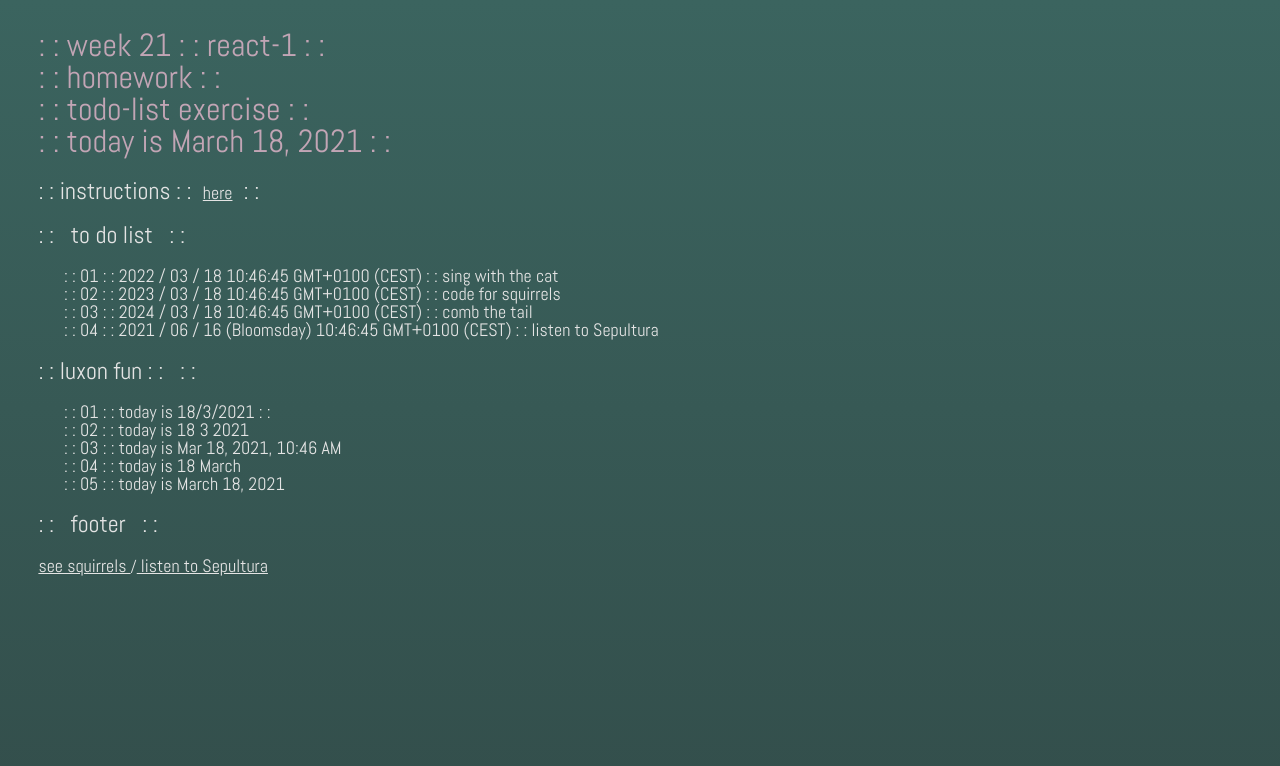
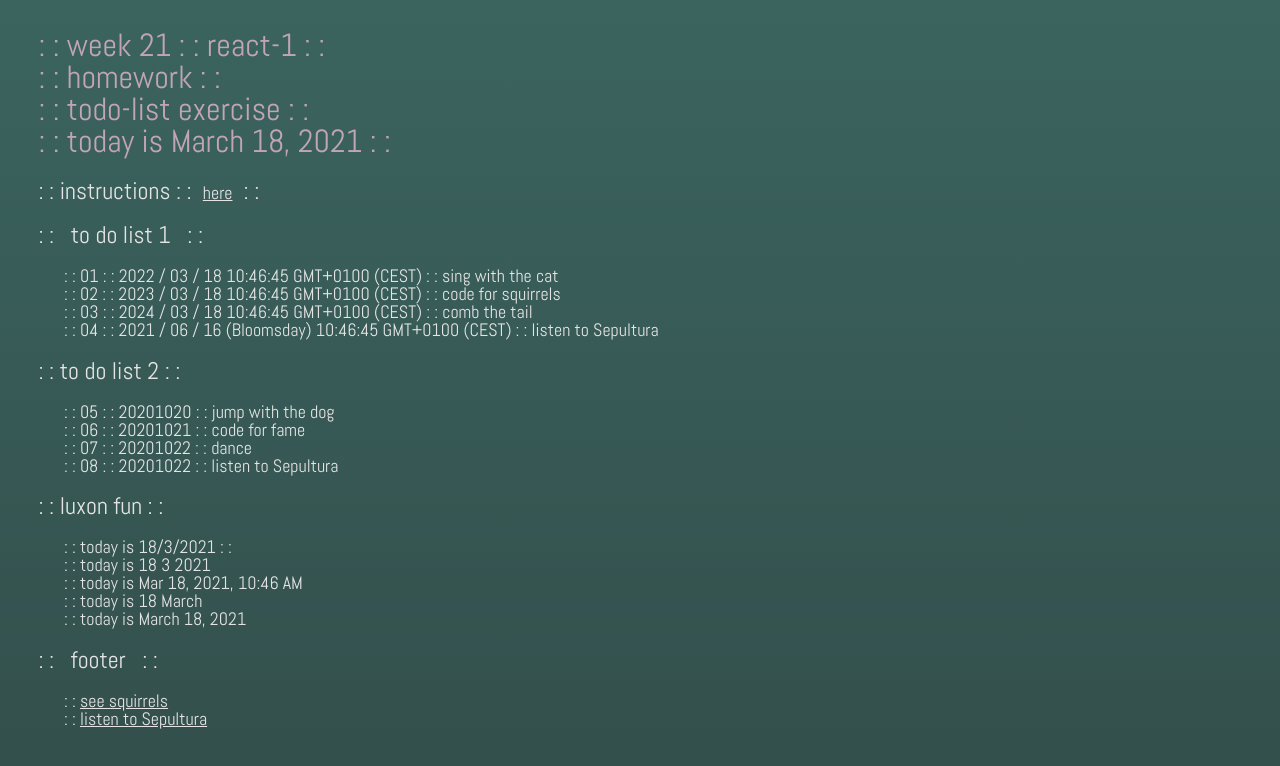
Before and after one commit to mag-da-lenka/hack_your_future__react, a React (Create React App) app in the folder 21_home_react_1/react_1_hw_todo_list/: page / in a window 1280 px wide. Shown: the top 766 px of the page. Built offline with nearby package versions, Linux system fonts and the light colour scheme.

Commit message:
list2 added

```diff
--- a/21_home_react_1/react_1_hw_todo_list/src/App.js
+++ b/21_home_react_1/react_1_hw_todo_list/src/App.js
@@ -9,6 +9,8 @@ import Header from './c_header';
 import TodoList from './c_todo_list';
 import Footer from './c_footer';
 import Luxon from './c_luxon_fun';
+import Todolist2 from './c_todo_list_2';
+
 
 class App extends React.Component {
   render() {
@@ -16,6 +18,7 @@ class App extends React.Component {
       <div>
         <Header />
         <TodoList />
+        <Todolist2 />
         <Luxon />
         <Footer />
       </div>
--- a/21_home_react_1/react_1_hw_todo_list/src/c_footer.js
+++ b/21_home_react_1/react_1_hw_todo_list/src/c_footer.js
@@ -6,9 +6,14 @@ class Footer extends React.Component {
         return (
             <footer>
                 <h2>: : &nbsp; footer &nbsp; : :</h2>
-                <a href="https://www.youtube.com/watch?v=9iGoDNlKY-g"> see squirrels </a> /
-                <a href="https://www.youtube.com/watch?v=F_6IjeprfEs"> listen to Sepultura </a>
-                <br /> <br />
+                <ul>
+                    <li>
+                        <a href="https://www.youtube.com/watch?v=9iGoDNlKY-g"> see squirrels </a>
+                    </li>
+                    <li>
+                        <a href="https://www.youtube.com/watch?v=F_6IjeprfEs"> listen to Sepultura </a>
+                    </li>
+                </ul>
             </footer>
 
         );
--- a/21_home_react_1/react_1_hw_todo_list/src/c_luxon_fun.js
+++ b/21_home_react_1/react_1_hw_todo_list/src/c_luxon_fun.js
@@ -15,9 +15,9 @@ var localeDate = DateTime
     .toLocaleString();
 
 const now = DateTime.now();
-console.log(now.loc)
-console.log(now.c.year)
-console.log(DateTime.fromISO("2017-05-15"))
+// console.log(now.loc)
+// console.log(now.c.year)
+// console.log(DateTime.fromISO("2017-05-15"))
 
 const dt = DateTime.now();
 const m_long = {
@@ -26,16 +26,15 @@ const m_long = {
 };
 
 function Luxon() {
-
     return (
         <div>
-            <h2>: : luxon fun : : &nbsp; : : </h2>
+            <h2>: : luxon fun : :  </h2>
             <ul>
-                <li>01 : : today is {localeDate} : :</li>
-                <li>02 : : today is {now.c.day} {now.c.month} {now.c.year}</li>
-                <li>03 : : today is {dt.toLocaleString(DateTime.DATETIME_MED)}</li>
-                <li>04 : : today is {dt.setLocale('en-GB').toLocaleString(m_long)}</li>
-                <li>05 : : today is {dt.toLocaleString(DateTime.DATE_FULL)}</li>
+                <li>today is {localeDate} : :</li>
+                <li>today is {now.c.day} {now.c.month} {now.c.year}</li>
+                <li>today is {dt.toLocaleString(DateTime.DATETIME_MED)}</li>
+                <li>today is {dt.setLocale('en-GB').toLocaleString(m_long)}</li>
+                <li>today is {dt.toLocaleString(DateTime.DATE_FULL)}</li>
             </ul>
         </div>
     );
--- a/21_home_react_1/react_1_hw_todo_list/src/c_todo_list.js
+++ b/21_home_react_1/react_1_hw_todo_list/src/c_todo_list.js
@@ -28,7 +28,7 @@ const toDoArrOfObj = [
 
 class TodoList extends React.Component {
     render() {
-        const toDoArrOfObj_mapped = toDoArrOfObj
+        const tasklist = toDoArrOfObj
             .map((tasks) => {
                 return (
                     <ul key={tasks.nr}>
@@ -39,8 +39,8 @@ class TodoList extends React.Component {
                 );
             });
         return <main>
-            <h2>: : &nbsp; to do list &nbsp; : : </h2>
-            {toDoArrOfObj_mapped}
+            <h2>: : &nbsp; to do list 1 &nbsp; : : </h2>
+            {tasklist}
         </main>;
     }
 }
--- /dev/null
+++ b/21_home_react_1/react_1_hw_todo_list/src/c_todo_list_2.js
@@ -0,0 +1,62 @@
+import React from "react";
+import { v4 as uuidv4 } from 'uuid';
+
+
+
+function append0(n) { if (n <= 9) { return "0" + n; } return n }
+
+const allTasks = [
+  {
+    nr: append0(5),
+    task: 'jump with the dog',
+    date: '20201020'
+  },
+  {
+    nr: append0(6),
+    task: 'code for fame',
+    date: '20201021'
+  },
+  {
+    nr: append0(7),
+    task: 'dance',
+    date: '20201022'
+  },
+  {
+    nr: append0(8),
+    task: 'listen to Sepultura',
+    date: '20201022'
+  }
+];
+
+
+const EachTask = ({ nr, task, date }) => {
+  return (
+    <li key={uuidv4()}>
+      {nr} : : {date} : : {task}
+    </li>
+  );
+};
+
+
+const Todolist2 = () => {
+
+  return (
+    <div>
+      <h2>: : to do list 2 : : </h2>
+      {allTasks.map((aTask) => {
+        return (
+          <div>
+            <ul>
+              <EachTask
+                nr={aTask.nr}
+                task={aTask.task}
+                date={aTask.date} />
+            </ul>
+          </div>
+        );
+      })}
+    </div>
+  );
+};
+
+export default Todolist2;
--- a/21_home_react_1/react_1_hw_todo_list/src/index.js
+++ b/21_home_react_1/react_1_hw_todo_list/src/index.js
@@ -6,7 +6,7 @@ import reportWebVitals from './reportWebVitals';
 
 ReactDOM.render(
   <React.StrictMode>
-    <App />
+    <App/>
   </React.StrictMode>,
   document.getElementById('root')
 );
```
